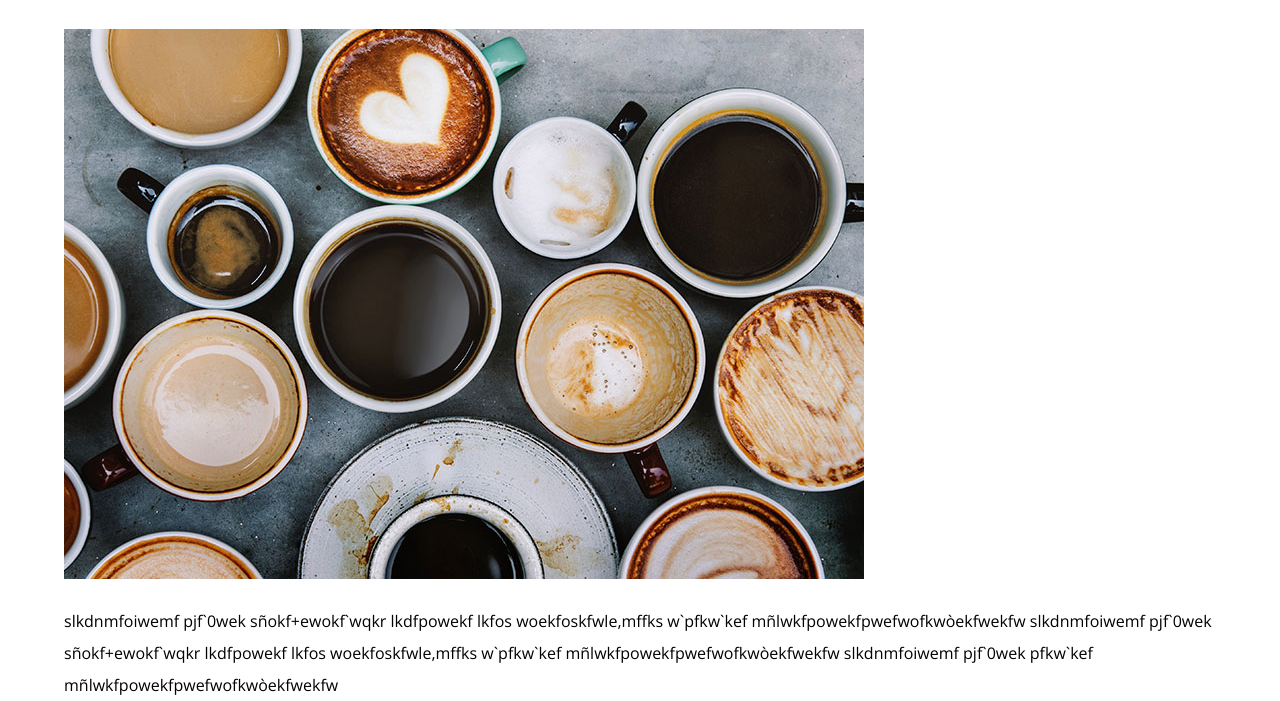
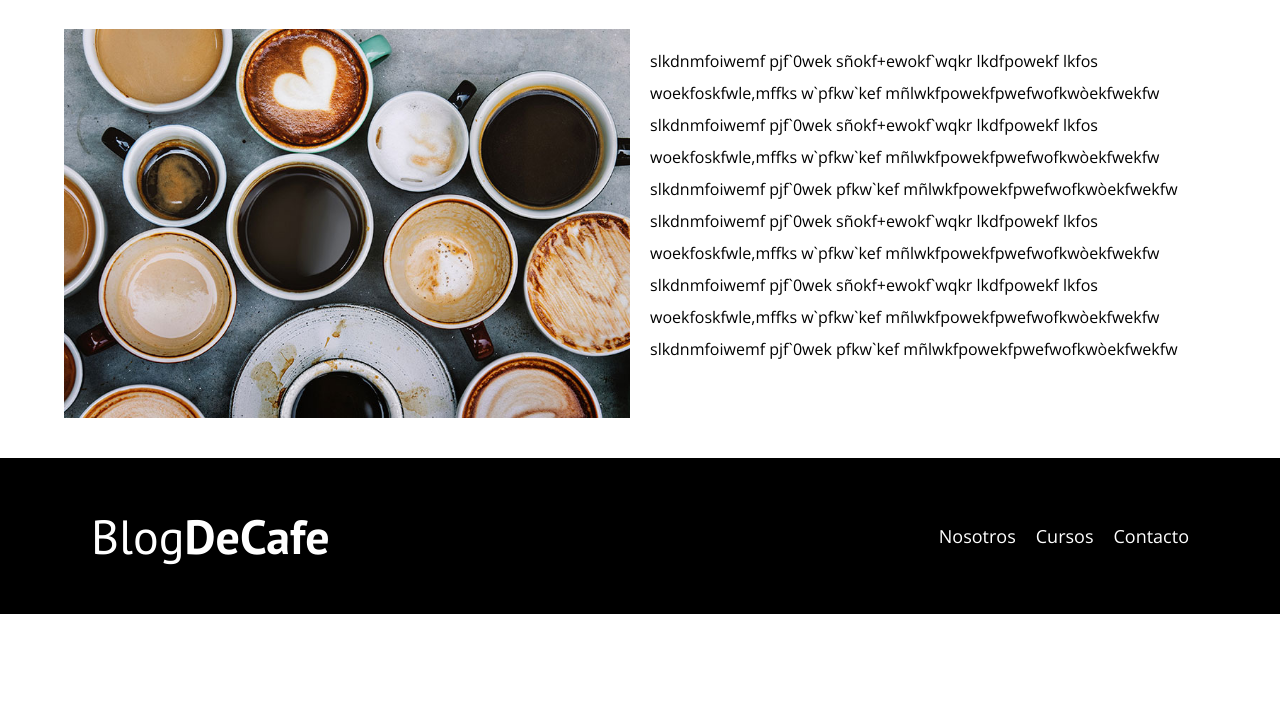
Before and after one commit to Nicolas-Amato/BlogDelCafesoli, a plain HTML site: page nosotros.html in a window 1280 px wide. Shown: the part 699-1400 px from the top of the page. After the commit the page ends 1313 px from the top, so only its background shows below. Drawn offline with nearby package versions, Linux system fonts and the light colour scheme.

Commit message:
ok html nosotros

```diff
--- a/css/style.css
+++ b/css/style.css
@@ -195,13 +195,15 @@ img {
 
 /** sobre nosotros **/
 
+
+
 @media (min-width: 768px) {
-    .sobre-nosotros {
+    .sobre-nosotros{
         display: flex;
-    }
+        gap: 2rem;
 }
 
-.sobre-nosotros__texto,
-.sobre-nosotros__imagen {
+.sobre-nosotros__imagen,
+.sobre-nosotros__texto {
     flex-basis: 50%;
 }
--- a/nosotros.html
+++ b/nosotros.html
@@ -36,6 +36,8 @@
 
     <div class="contenedor">
         <h3 class="centrar-texto">Sobre Nosotros</h3>
+
+        <div class="sobre-nosotros">
             <div class="sobre-nosotros__imagen">
                 <img src="img/nosotros.jpg" alt="imagen nosotros">
             </div>
@@ -44,11 +46,11 @@
                 <p> slkdnmfoiwemf pjf`0wek sñokf+ewokf`wqkr lkdfpowekf lkfos woekfoskfwle,mffks w`pfkw`kef mñlwkfpowekfpwefwofkwòekfwekfw
                 slkdnmfoiwemf pjf`0wek sñokf+ewokf`wqkr lkdfpowekf lkfos woekfoskfwle,mffks w`pfkw`kef mñlwkfpowekfpwefwofkwòekfwekfw
                 slkdnmfoiwemf pjf`0wek pfkw`kef mñlwkfpowekfpwefwofkwòekfwekfw
-            </p>
-            <p> slkdnmfoiwemf pjf`0wek sñokf+ewokf`wqkr lkdfpowekf lkfos woekfoskfwle,mffks w`pfkw`kef mñlwkfpowekfpwefwofkwòekfwekfw
+                slkdnmfoiwemf pjf`0wek sñokf+ewokf`wqkr lkdfpowekf lkfos woekfoskfwle,mffks w`pfkw`kef mñlwkfpowekfpwefwofkwòekfwekfw
                 slkdnmfoiwemf pjf`0wek sñokf+ewokf`wqkr lkdfpowekf lkfos woekfoskfwle,mffks w`pfkw`kef mñlwkfpowekfpwefwofkwòekfwekfw
                 slkdnmfoiwemf pjf`0wek pfkw`kef mñlwkfpowekfpwefwofkwòekfwekfw
                 </p>
+            </div>
         </div>
 
     </div>
```
Lines whose indentation alone changed are shown as unchanged.
